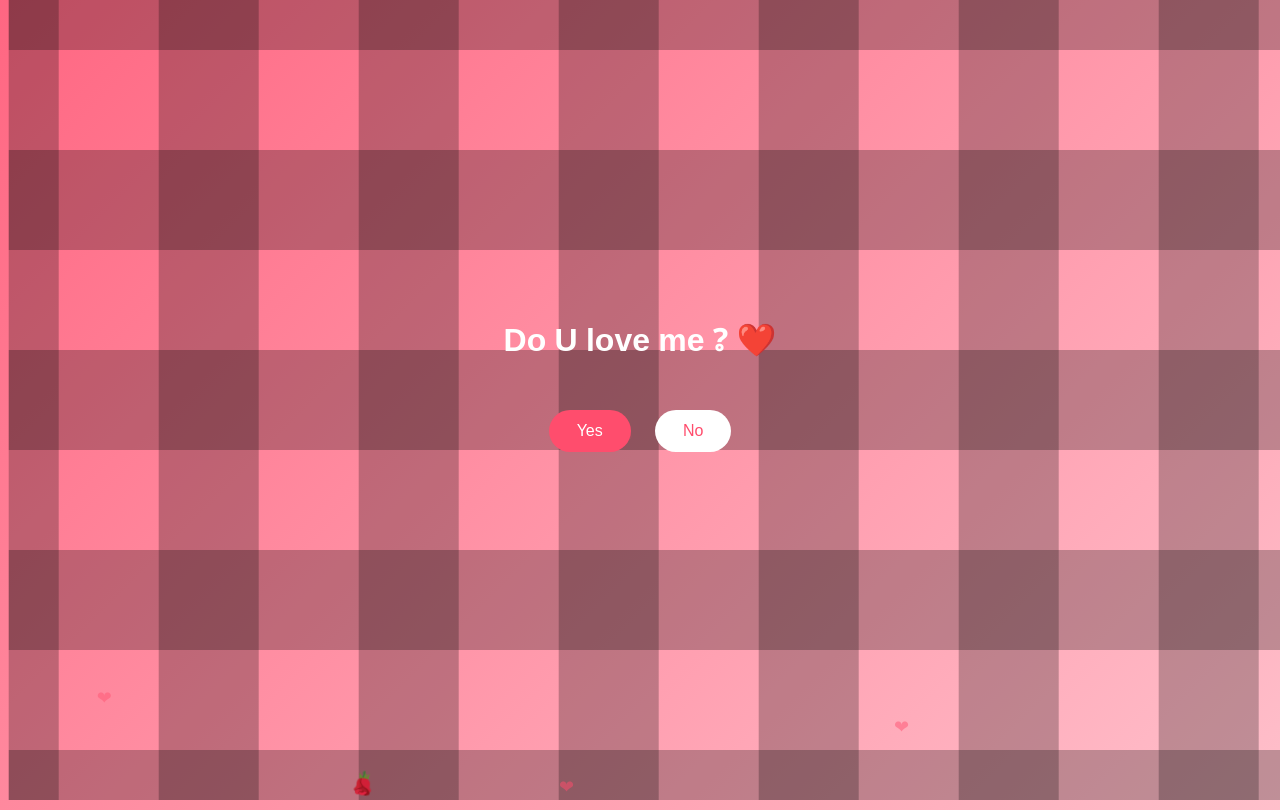
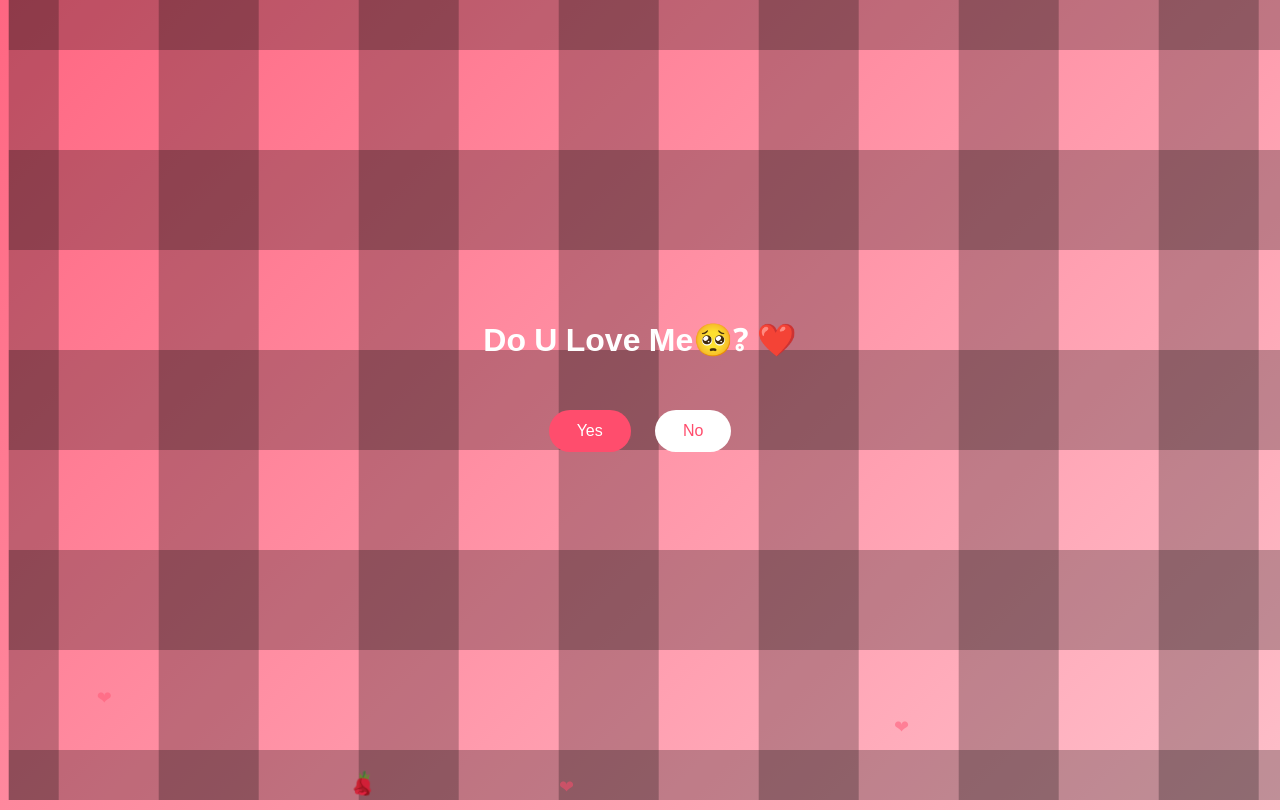
Before and after one commit to NoNoVaV/Dear, a plain HTML site: page index.html in a window 1280 px wide. Shown: the top 810 px of the page. Drawn offline with Linux system fonts and the light colour scheme.

Commit message:
Update index.html

```diff
--- a/index.html
+++ b/index.html
@@ -130,7 +130,7 @@ to{transform:translateY(-10vh);opacity:0;}
 
 <!-- Intro -->
 <div class="intro" id="intro">
-<h1>Do U love me ? ❤️</h1>
+<h1>Do U Love Me🥺? ❤️</h1>
 <button class="yes" onclick="startLove()">Yes</button>
 <button class="no" onclick="showError()">No</button>
 <div class="error" id="error">❌ Error... Wrong answer 😢</div>
```
